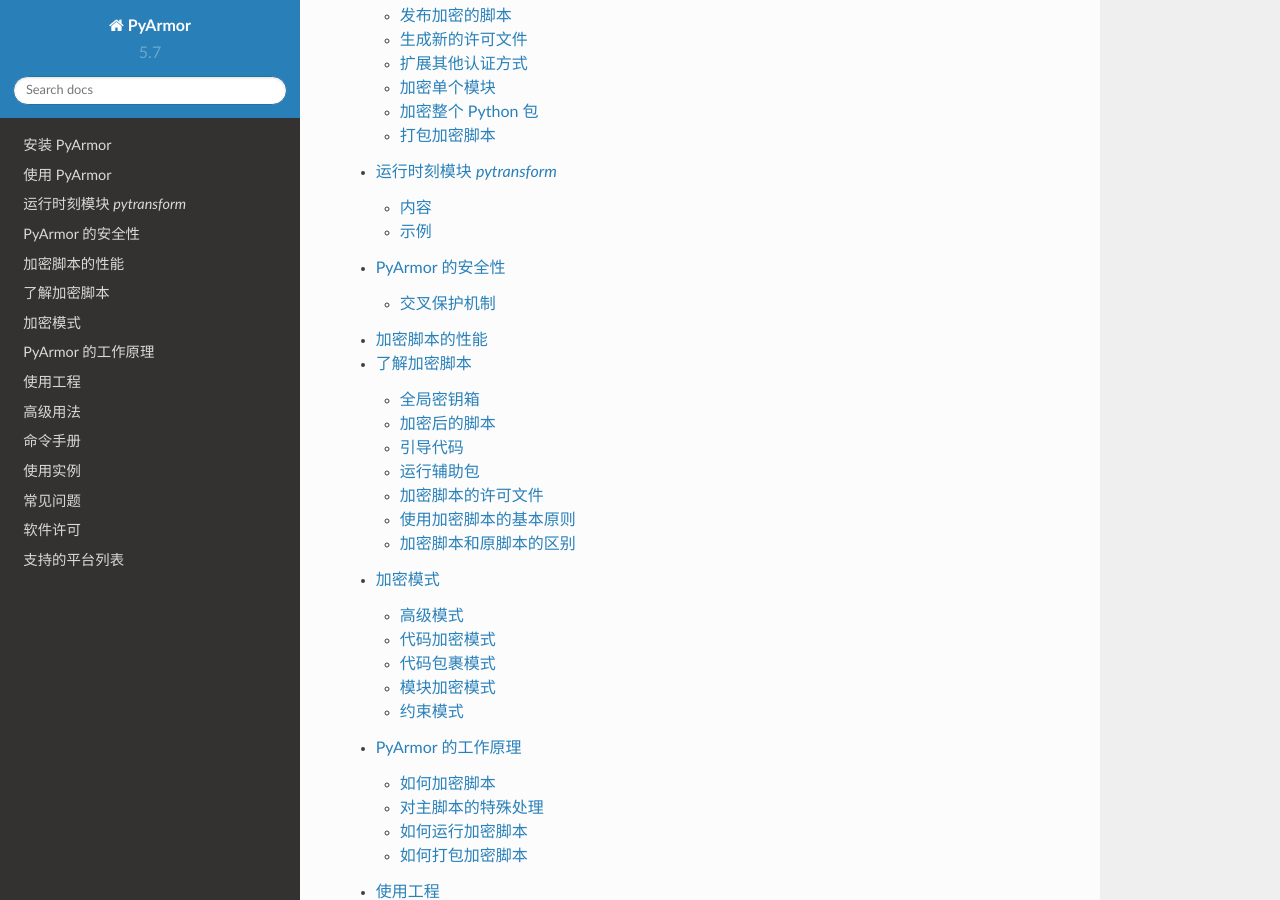
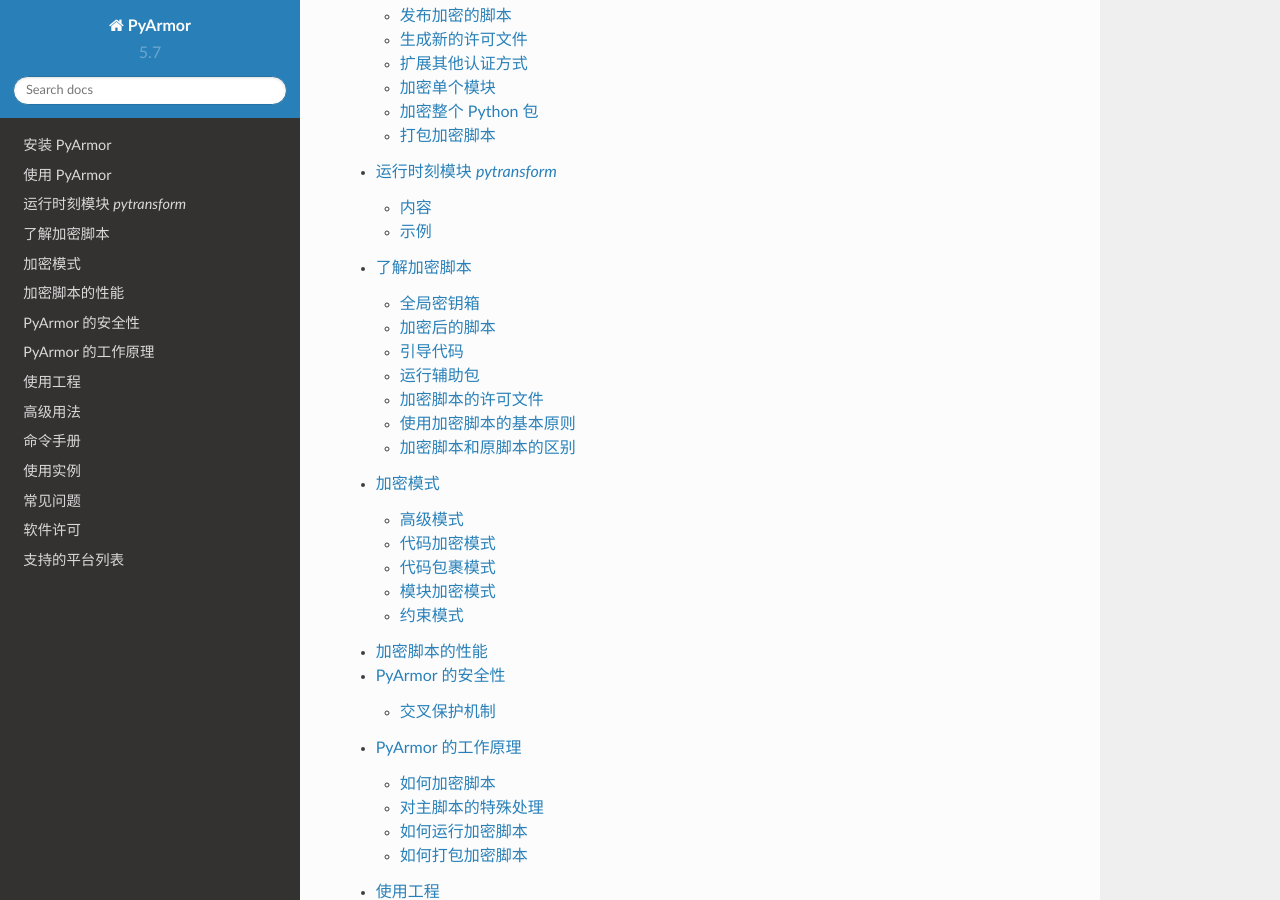
Before and after one commit to dashingsoft/pyarmor-docs-zh, a Sphinx documentation site: the page built from docs/index.rst, in a window 1280 px wide and 900 px high, scrolled down 851 px. Built offline with Sphinx 7.4.7 and the Read the Docs theme 2.0.0, drawn with Linux system fonts in a browser that asks for light colours.

Commit message:
Refine doc section order

```diff
--- a/docs/index.rst
+++ b/docs/index.rst
@@ -32,10 +32,10 @@
    installation
    usage
    pytransform
-   security
-   performance
    understand-obfuscated-scripts
    mode
+   performance
+   security
    how-to-do
    project
    advanced
```
